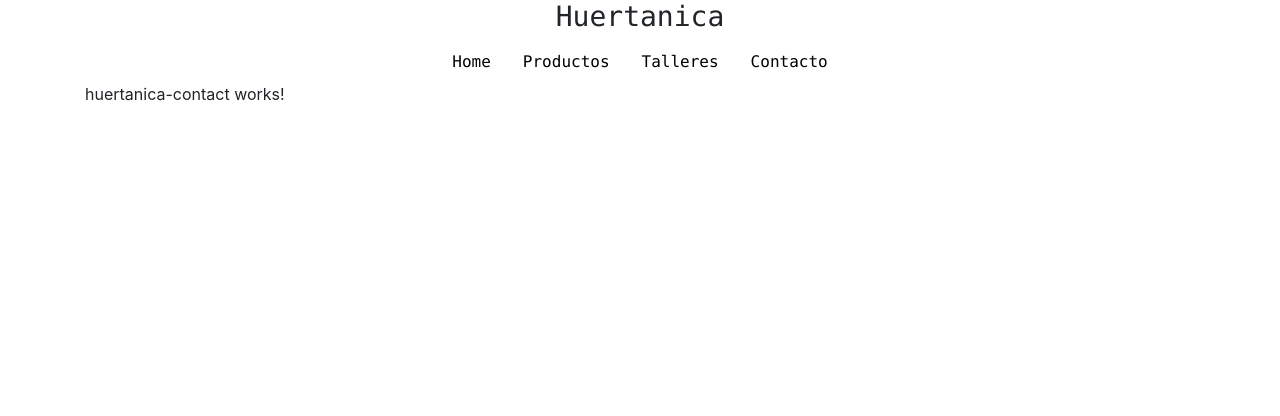
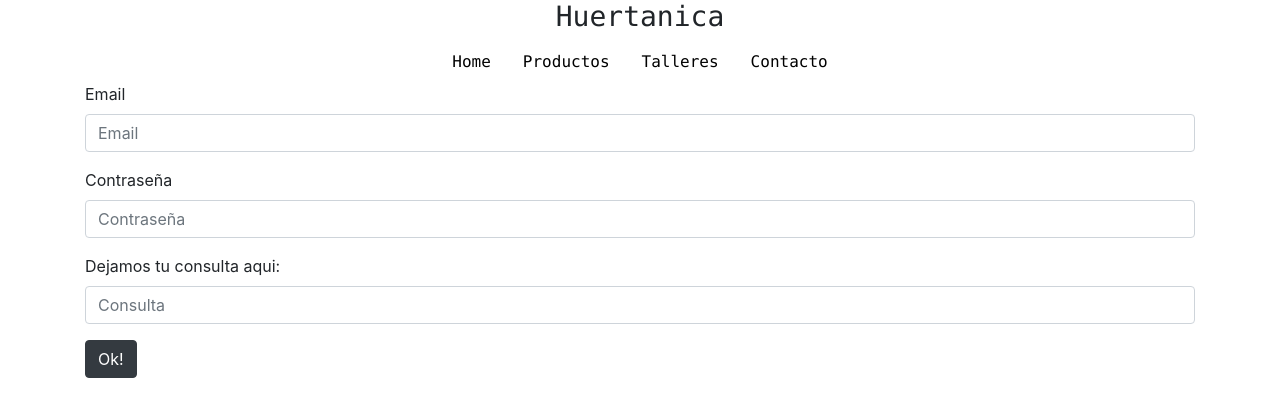
Before and after one commit to rominadehesa/HUERTANICA__ANGULAR, an Angular app: page /contact in a window 1280 px wide. Shown: the top 416 px of the page. Built offline with nearby package versions, Linux system fonts and the light colour scheme.

Commit message:
nuevo componente y routing

```diff
--- a/src/app/app-routing.module.ts
+++ b/src/app/app-routing.module.ts
@@ -3,6 +3,7 @@ import { RouterModule, Routes } from '@angular/router';
 import { HuertanicaProductsComponent } from './huertanica-products/huertanica-products.component';
 import { HuertanicaHomeComponent } from './huertanica-home/huertanica-home.component';
 import { HuertanicaContactComponent } from './huertanica-contact/huertanica-contact.component';
+import { HuertanicaWorkshopsComponent } from './huertanica-workshops/huertanica-workshops.component'
 
 const routes: Routes = [
   {
@@ -20,6 +21,10 @@ const routes: Routes = [
   {
     path : 'contact',
     component : HuertanicaContactComponent
+  },
+  {
+    path : 'workshops',
+    component : HuertanicaWorkshopsComponent
   }
 ];
 
--- a/src/app/huertanica-contact/huertanica-contact.component.html
+++ b/src/app/huertanica-contact/huertanica-contact.component.html
@@ -1 +1,15 @@
-<p>huertanica-contact works!</p>
+<form>
+    <div class="form-group">
+      <label>Email</label>
+      <input type="email" class="form-control" placeholder="Email">
+    </div>
+    <div class="form-group">
+      <label>Contraseña</label>
+      <input type="password" class="form-control" placeholder="Contraseña">
+    </div>
+    <div class="form-group">
+        <label>Dejamos tu consulta aqui: </label>
+        <input type="text" class="form-control" placeholder="Consulta">
+      </div>
+    <button type="submit" class="btn btn-dark">Ok!</button>
+  </form>
--- /dev/null
+++ b/src/app/huertanica-workshops/huertanica-workshops.component.html
@@ -0,0 +1,9 @@
+<div class="card bg-dark text-white">
+    <img class="card-img" src="../../assets/img/img3.jpg" alt="Card image">
+    <div class="card-img-overlay">
+      <h3 class="card-title">Taller de Jardineria</h3>
+      <p class="card-text">This is a wider card with supporting text below as a natural lead-in to additional content. This content is a little bit longer.</p>
+      <p class="card-text">8 meses</p>
+      <button class="btn btn-success">Inscribite!</button>
+    </div>
+  </div>
--- /dev/null
+++ b/src/app/huertanica-workshops/huertanica-workshops.component.ts
@@ -0,0 +1,15 @@
+import { Component, OnInit } from '@angular/core';
+
+@Component({
+  selector: 'app-huertanica-workshops',
+  templateUrl: './huertanica-workshops.component.html',
+  styleUrls: ['./huertanica-workshops.component.css']
+})
+export class HuertanicaWorkshopsComponent implements OnInit {
+
+  constructor() { }
+
+  ngOnInit(): void {
+  }
+
+}
--- a/src/app/shopping-cart/shopping-cart.component.html
+++ b/src/app/shopping-cart/shopping-cart.component.html
@@ -1 +1,5 @@
-<p>shopping-cart works!</p>
+<h5> SHOPP
+    <svg width="1em" height="1em" viewBox="0 0 16 16" class="bi bi-cart2" fill="currentColor" xmlns="http://www.w3.org/2000/svg">
+        <path fill-rule="evenodd" d="M0 2.5A.5.5 0 0 1 .5 2H2a.5.5 0 0 1 .485.379L2.89 4H14.5a.5.5 0 0 1 .485.621l-1.5 6A.5.5 0 0 1 13 11H4a.5.5 0 0 1-.485-.379L1.61 3H.5a.5.5 0 0 1-.5-.5zM3.14 5l1.25 5h8.22l1.25-5H3.14zM5 13a1 1 0 1 0 0 2 1 1 0 0 0 0-2zm-2 1a2 2 0 1 1 4 0 2 2 0 0 1-4 0zm9-1a1 1 0 1 0 0 2 1 1 0 0 0 0-2zm-2 1a2 2 0 1 1 4 0 2 2 0 0 1-4 0z"/>
+      </svg>
+</h5>
```
Also changed, not shown: src/app/huertanica-workshops/huertanica-workshops.component.css (added), 1 other file (tests, documents, lock files or other folders).
